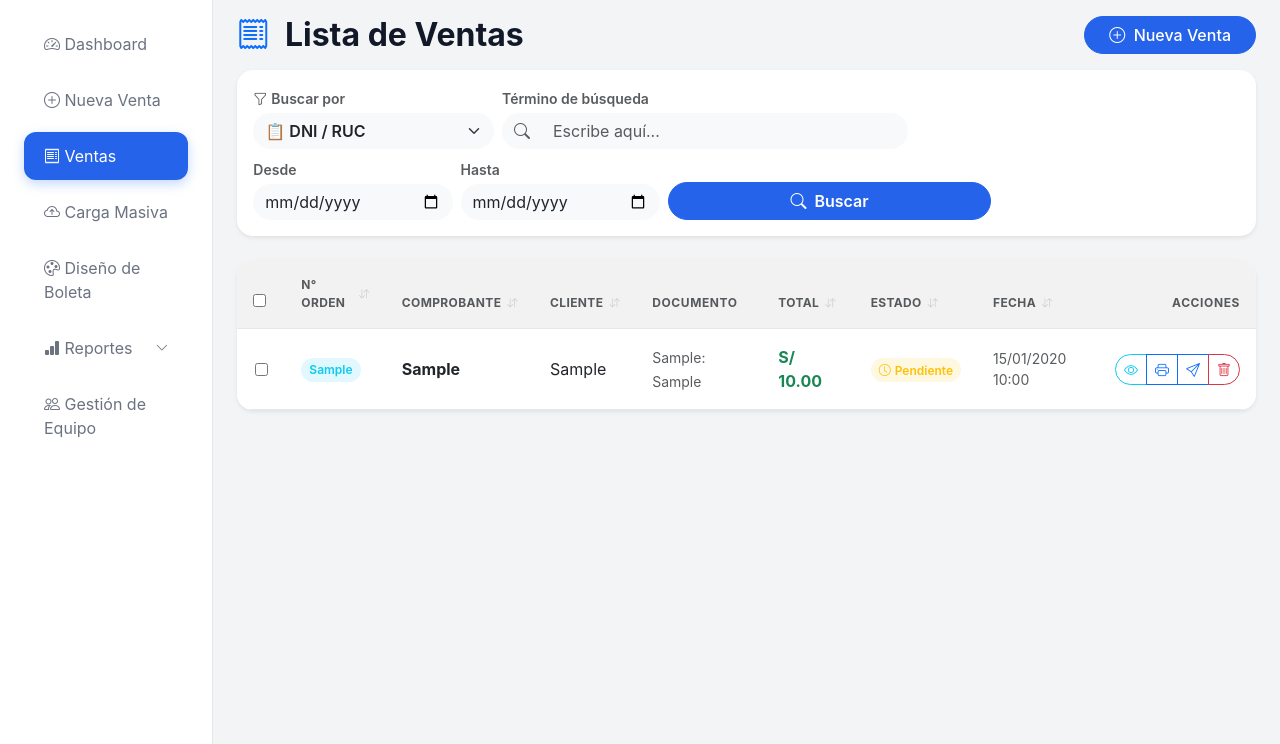
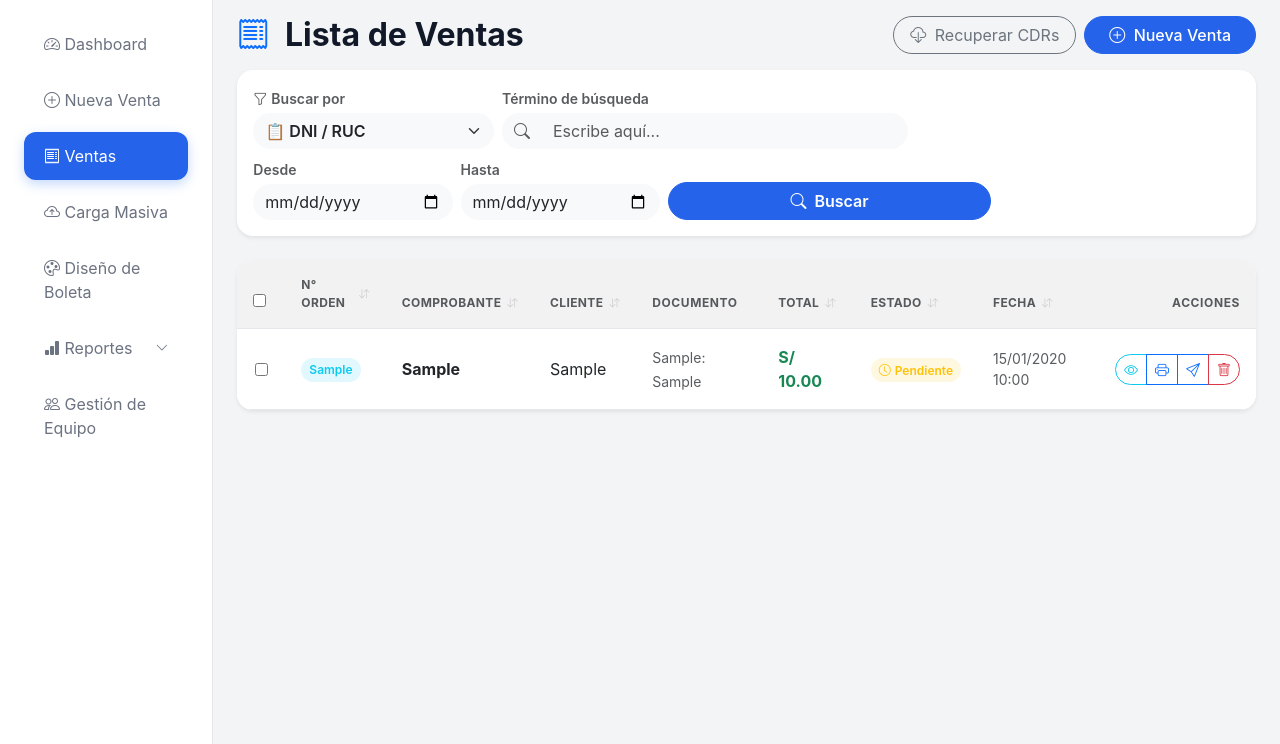
Before and after one commit to mickstmt/MiPSE, a Flask app: page /ventas in a window 1280 px wide. Shown: the part 57-801 px from the top of the page. Run offline with Flask 3, Linux system fonts and the light colour scheme; a user stored in the database is signed in; tables that the repository leaves empty hold one stand-in row (values such as "Sample post"); some libraries are stand-ins or nearby versions.

Commit message:
feat: add bulk CDR recovery endpoint and button in ventas list
Adds POST /admin/ventas/recuperar-cdrs that queries MiPSE for all
ventas with missing CDR files and saves them locally. Adds a
"Recuperar CDRs" button in the ventas list header with SweetAlert
progress/result dialogs.

Co-Authored-By: Claude Sonnet 4.6 <noreply@anthropic.com>

```diff
--- a/app.py
+++ b/app.py
@@ -1340,6 +1340,37 @@ def scheduler_ejecutar_ahora():
             'success': False,
             'message': f'Error al ejecutar: {str(e)}'
         }), 500
+
+
+@app.route('/admin/ventas/recuperar-cdrs', methods=['POST'])
+@login_required
+def recuperar_cdrs_masivo():
+    """Intenta recuperar desde MiPSE todos los CDRs que faltan en disco"""
+    ventas = Venta.query.filter(
+        Venta.estado.in_(['ENVIADO', 'ACEPTADO', 'RECHAZADO'])
+    ).all()
+
+    recuperados = 0
+    fallidos = 0
+    omitidos = 0
+
+    for venta in ventas:
+        if venta.cdr_path and os.path.exists(venta.cdr_path):
+            omitidos += 1
+            continue
+        if recuperar_documentos_mipse(venta):
+            recuperados += 1
+        else:
+            fallidos += 1
+
+    db.session.commit()
+    return jsonify({
+        'success': True,
+        'recuperados': recuperados,
+        'fallidos': fallidos,
+        'omitidos': omitidos,
+        'message': f'{recuperados} CDR(s) recuperados, {fallidos} fallidos, {omitidos} ya existían.'
+    })
 
 
 @app.route('/api/get-categories')
--- a/templates/ventas_list.html
+++ b/templates/ventas_list.html
@@ -5,9 +5,14 @@
 {% block content %}
 <div class="d-flex justify-content-between align-items-center mb-3">
     <h2 class="fw-bold mb-0"><i class="bi bi-receipt me-2 text-primary"></i> Lista de Ventas</h2>
-    <a href="{{ url_for('nueva_venta') }}" class="btn btn-primary rounded-pill px-4">
-        <i class="bi bi-plus-circle me-1"></i> Nueva Venta
-    </a>
+    <div class="d-flex gap-2">
+        <button class="btn btn-outline-secondary rounded-pill px-3" onclick="recuperarCDRs()" title="Recuperar CDRs faltantes desde MiPSE">
+            <i class="bi bi-cloud-download me-1"></i> Recuperar CDRs
+        </button>
+        <a href="{{ url_for('nueva_venta') }}" class="btn btn-primary rounded-pill px-4">
+            <i class="bi bi-plus-circle me-1"></i> Nueva Venta
+        </a>
+    </div>
 </div>
 
 <!-- ====== PANEL DE BÚSQUEDA Y FILTROS ====== -->
@@ -587,6 +592,39 @@
             confetti({ particleCount: 100, spread: 70, origin: { y: 0.6 } });
         }
     }
+
+    function recuperarCDRs() {
+        Swal.fire({
+            title: '¿Recuperar CDRs faltantes?',
+            html: 'Se intentará descargar desde MiPSE los CDRs de todos los documentos enviados que no tienen archivo local.<br><br>Esto puede tardar unos segundos.',
+            icon: 'question',
+            showCancelButton: true,
+            confirmButtonText: 'Sí, recuperar',
+            cancelButtonText: 'Cancelar'
+        }).then(result => {
+            if (!result.isConfirmed) return;
+            Swal.fire({
+                title: 'Recuperando CDRs...',
+                html: 'Consultando MiPSE. Por favor espere.',
+                allowOutsideClick: false,
+                allowEscapeKey: false,
+                showConfirmButton: false,
+                didOpen: () => Swal.showLoading()
+            });
+            fetch('{{ url_for("recuperar_cdrs_masivo") }}', { method: 'POST' })
+                .then(r => r.json())
+                .then(data => {
+                    Swal.fire({
+                        icon: data.recuperados > 0 ? 'success' : 'info',
+                        title: 'Recuperación completada',
+                        html: `<strong>${data.recuperados}</strong> CDR(s) recuperados<br>
+                               <strong>${data.fallidos}</strong> no disponibles en MiPSE<br>
+                               <strong>${data.omitidos}</strong> ya existían localmente`
+                    });
+                })
+                .catch(() => Swal.fire('Error', 'No se pudo conectar con el servidor.', 'error'));
+        });
+    }
 </script>
 
 {% endblock %}
```
